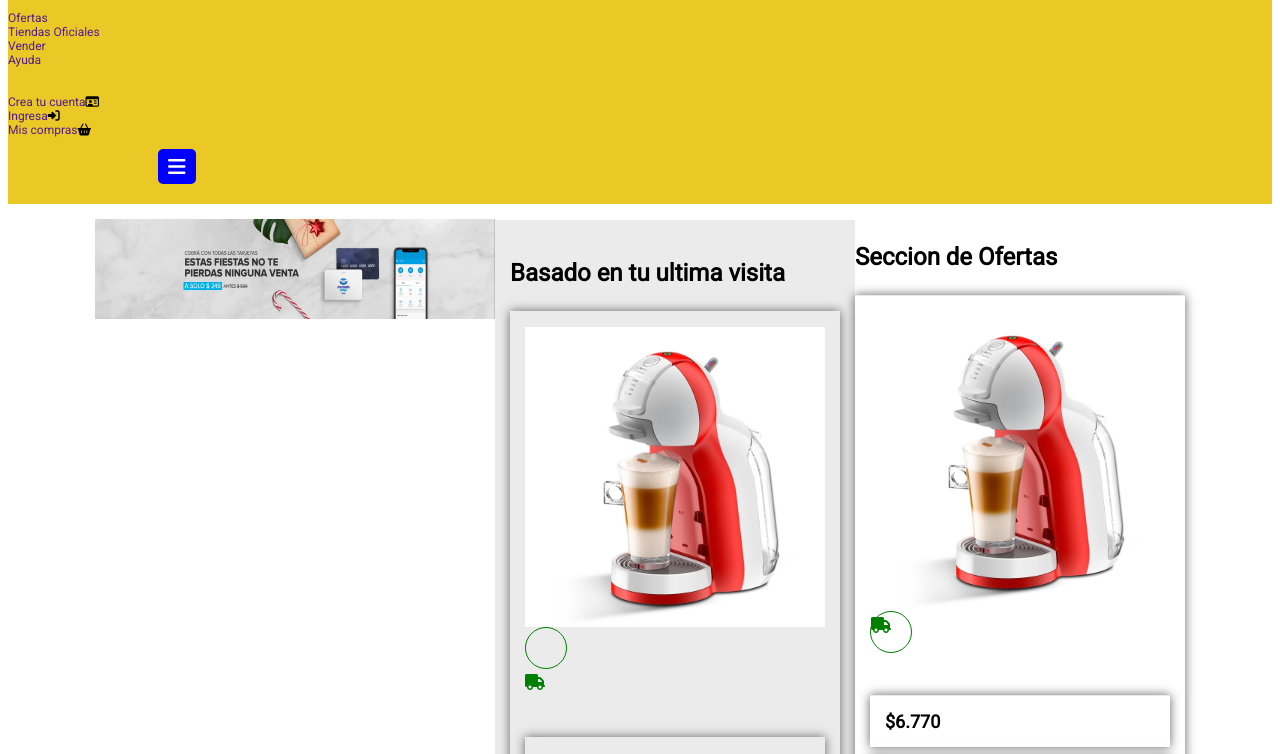
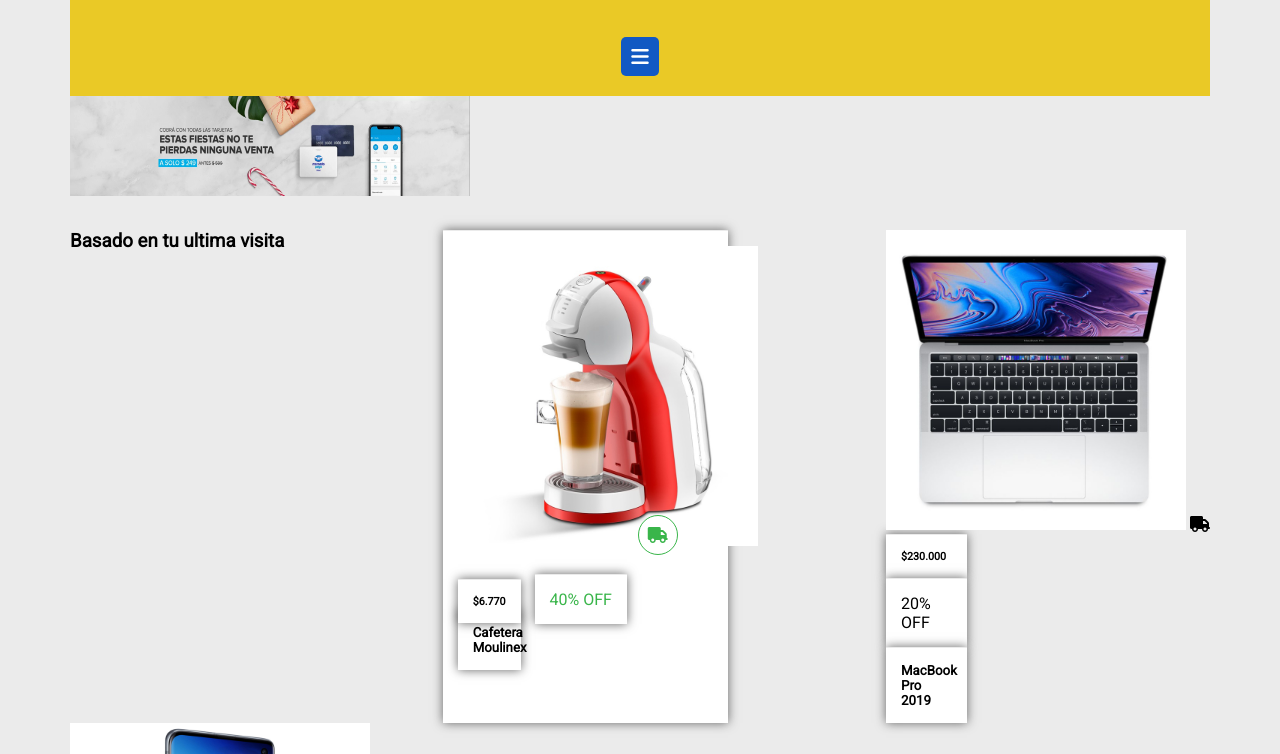
Before and after one commit to rene1020/mercado_liebre_maquetado, a website: page views/home.html in a window 1280 px wide. Shown: the part 178-932 px from the top of the page. Drawn offline with Linux system fonts and the light colour scheme.

Commit message:
add: flexbox medio incompleto pero de a poco mejorando

```diff
--- a/public/css/footer.css
+++ b/public/css/footer.css
@@ -1,5 +1,10 @@
 footer{
-    text-align: center;
+    display: flex;
+flex-direction: column;
+justify-content: center;
+align-items: center;
+text-align: center;
+background-color: #ffffff;
 }
 footer i{
     font-size: 2em;
@@ -9,12 +14,14 @@ footer i{
 }
 footer h4 {
     margin-bottom: 0;
+    font-size: 18px;
 
 }
 footer p {
-    font-size: 4vw;
+    font-size: 12px;
     margin-top: 0;
 }
 .footer__section {
     text-align: left;
+    margin-top: 10px;
 }
--- a/public/css/general.css
+++ b/public/css/general.css
@@ -1,3 +1,8 @@
+* {
+    margin: 0px;
+    padding: 0px;
+    box-sizing: border-box;
+  }
 :root {
     --colorAmarillo: #EAC926;
     --colorAzul: #03264C;
@@ -10,6 +15,9 @@
 
 body{
     font-family: var(--tipografiaGeneral);
+    background-color: var(--colorGrisClaro);
+    max-width: 1140px;
+    margin: 0 auto;
 
   }
 
--- a/public/css/header.css
+++ b/public/css/header.css
@@ -1,41 +1,72 @@
 header {
     background-color: var(--colorAmarillo);
 }
-.header__logo{
-    margin-left: 20px;
+header ul li{
+
+    display: none;
 }
 
- .header__barra{
+.header__div__logo--barra--titulo{
    margin-left: 20px;
+   padding-top: 20px;
+   margin-bottom: 10px;
+   width: 45%;
 }
 
- .header__titulo{
-     margin-left: 50px;
-     font-size: 12px;
-     font-weight: 100;
-     display: flex;
-     align-items: center;
+.header__div__barra-{
+   margin-left: 20px;
+   margin-bottom: 10px;
+   width: 45%;
 }
 
- .header__titulo a{
-     color: black;
+.header__div__titulo{
+    font-size: 15px;
+    display: flex;
+    justify-content: center;
+    margin-bottom: 10px;
+}
+
+.header__nav__menu{
+    padding-bottom: 15px;
+}
+.header__nav__menu ul li{
+    font-size: 15px;
 }
 
 .header__nav__ingreso{
-     font-size: 12px;
-     font-weight: 100;
-     display: flex;
-     align-items: center;
+ padding-bottom: 15px;
+}
+.header__nav__ingreso ul li{
+   font-size: 15px;
 }
 
+.header__nav__ingreso i{
+    margin-left: 5px;
+ }
 
- .header__burguer i{
+.header__div__burguer {
+    display: flex;
+    justify-content: center;
+}
+
+.header__div__burguer a{
     font-size: 20px;
     color: white;
     margin-bottom: 20px;
-     margin-left: 150px;
-     background-color: blue;
+    background-color: var(--colorCeleste);
     padding: 7.5px 10px;
     border-radius: 5px;
-     display: inline-block;
 }
+
+@media (min-width: 768px) {
+
+.header ul li{
+    display: block;
+    padding-left: 20px;
+}
+
+.header__burguer {
+    display: none;
+}
+
+}
--- a/public/css/home.css
+++ b/public/css/home.css
@@ -1,98 +1,180 @@
-.home_main {
+.home__main {
     width: 90%;
-    padding: 15px;
-    display: flex;
-    flex-wrap: wrap;
-    justify-content: center;
     margin: 0 auto;
 }
-.home_main img {
-    padding-top: 0;
-    margin-left: 0;
-}
-.main__section__articles{
-    display: flex;
-    flex-direction: column;
-    padding-bottom: 10px;
-}
-.main__section__articles i {
-    color: green;
-    font-size: 16px;
-    margin: 5px 0;
 
-}
-.main__section__articles a{
-    color: green;
-    border: 1px solid green;
-    height:40px;
-    width:40px;
-    -moz-border-radius:30px;
-    -webkit-border-radius:30px;
-    border-radius:50px;
-    /*border-radius: 50%;
-    padding: 5%;*/
-  }
 
-.home_main  h3{
+.home__main  h3{
     font-size: 24px;
 }
 
-.home_main h6{
+.home__main h6{
     font-size: 18px;
 }
 
-.home_main p{
+.home__main p{
     font-size: 16px;
 }
 
-.home_main h5{
+.home__main h5{
     font-size: 20px;
 }
+
+.home__main img {
+    width: 100%;
+}
+
+
+.main__section__ultimaVisita {
+    padding-top: 10px;
+    padding-bottom: 10px;
+}
+
 .main__section__articles{
-    position: relative;
+    padding-top: 10px;
+    padding-bottom: 10px;
+    box-shadow: 0px 0px 10px rgb(100, 100, 100);
+}
+
+
+.main__section__articles{
     border-top: 1px solid #ebebeb;
     padding: 15px;
+    background-color: white;
 }
 
-.main__section__ultimaVisita {
-    border-top: 1px solid #ffffff;
-    background-color: #ebebeb;
-    padding: 15px;
-    margin-bottom: 10px;
+.main__section__articles i {
+    color: var(--colorVerde);
+    border: 1px solid var(--colorVerde);
+    background-color: white;
+    border-radius: 50%;
+    width: 40px;
+    height: 40px;
+    display: flex;
+    align-items: center;
+    justify-content: center;
+    position: relative;
+    right: -220px;
+    top: -35px;
+
 }
-.main__section__articles h6 {
-    font-size: 18px;
-    margin-bottom: 5px;
+.main__section__articles h6{
+    display: inline;
+    width: 30%;
 }
 .main__section__articles p {
-    font-size: 16px;
-    margin: 5px 0;
-    color: #39B54A;
-}
-.main__section__articles h5 {
-    font-size: 16px;
-    margin-top: 5px;
+    display: inline;
+    width: 70%;
+    color: var(--colorVerde);
+    margin-left: 10px;
+
 }
 
-.main__section__ultimaVisitas article img{
-    max-width: 100%;
-    height: auto;
+.main__section__articles h5 {
+    padding-top: 15px;
 }
-/*mobile*/
-@media (max-width:360px) {
-    .main__section__articles h5 {
-        display: none;
-    }
+
+.home__main__section__ofertas {
+    padding-top: 10px;
+    padding-bottom: 10px;
 }
-/*tablet*/
-@media (min-width:361px) {
-    .main__section__articles {
+
+.main__section__articles{
+    padding-top: 10px;
+    padding-bottom: 10px;
     box-shadow: 0px 0px 10px rgb(100, 100, 100);
 }
+
+
+.main__section__articles{
+    border-top: 1px solid #ebebeb;
+    padding: 15px;
+    background-color: white;
 }
-/*desktop*/
-@media (min-width:769px) {
+
+.main__section__articles i {
+    color: var(--colorVerde);
+    border: 1px solid var(--colorVerde);
+    background-color: white;
+    border-radius: 50%;
+    width: 40px;
+    height: 40px;
+    display: flex;
+    align-items: center;
+    justify-content: center;
+    position: relative;
+    right: -220px;
+    top: -35px;
+}
+
+.main__section__articles h6{
+    display: inline;
+}
+.main__section__articles p {
+    display: inline;
+    color: var(--colorVerde);
+    margin-left: 10px;
+
+}
+
+.main__section__articles h5 {
+    padding-top: 15px;
+}
+
+@media (min-width: 768px) {
+    .main__section__ultimaVisita{
+        display: flex;
+        flex-wrap: wrap;
+        justify-content: space-between;
+        margin-top: 20px;
+    }
+
     .main__section__articles {
-        box-shadow: 0px 0px 10px rgb(100, 100, 100);
+        width: 49%;
     }
-}
+
+    .main__section__ofertas{
+        display: flex;
+        flex-wrap: wrap;
+        justify-content: space-between;
+        margin-top: 20px;
+    }
+
+    .main__section__articles {
+        width: 49%;
+    }
+
+    }
+
+    @media (min-width: 1024px) {
+        .main__section__ultimaVisita{
+            display: flex;
+            flex-wrap: wrap;
+            justify-content: space-between;
+            margin-top: 20px;
+        }
+
+        .main__section__articles {
+            width: 25%;
+        }
+
+        .main__section__ofertas{
+            display: flex;
+            flex-wrap: wrap;
+            justify-content: space-between;
+            margin-top: 20px;
+        }
+
+        .main__section__articles {
+            width: 25%;
+        }
+
+        .main__section__articles i {
+            right: -180px;
+        }
+
+        .main__section__articles i {
+            right: -180px;
+        }
+
+        }
--- a/views/home.html
+++ b/views/home.html
@@ -11,16 +11,18 @@
 </head>
 <body class="home">
     <header>
-        <div class="header__logo" >
+        <div class="header__div__logo--barra--titulo" >
+        <div class="header__div__logo">
             <img src="/images/logo-mercado-liebre.svg" alt="" width="150" height="80">
         </div>
-        <div class="header__barra">
+        </div>
+        <div class="header__div__barra">
             <img src="/images/barra de busqueda.png" alt="" width="180" height="20"><br>
             <i class="fa-solid fa-magnifying-glass"></i>
 
         </div>
 
-        <div class="header__titulo">
+        <div class="header__div__titulo">
             <i class="fa-solid fa-hand-holding-dollar"></i>
             <p>Compra en cuota y sin intereses</p>
             </div>
@@ -39,7 +41,7 @@
                 <li><a href="">Mis compras</a><i class="fa-solid fa-basket-shopping"></i></li>
             </ul>
         </nav>
-        <div class="header__burguer">
+        <div class="header__div__burguer">
             <a href=""><i class="fas fa-bars"></i></a>
             </div>
     </header>
```
Lines whose indentation alone changed are shown as unchanged.
